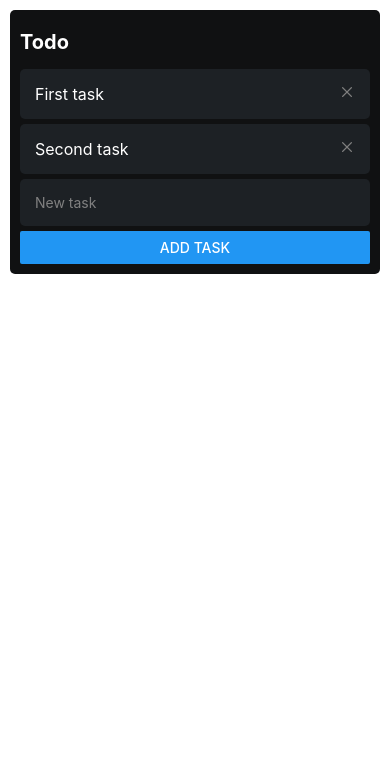
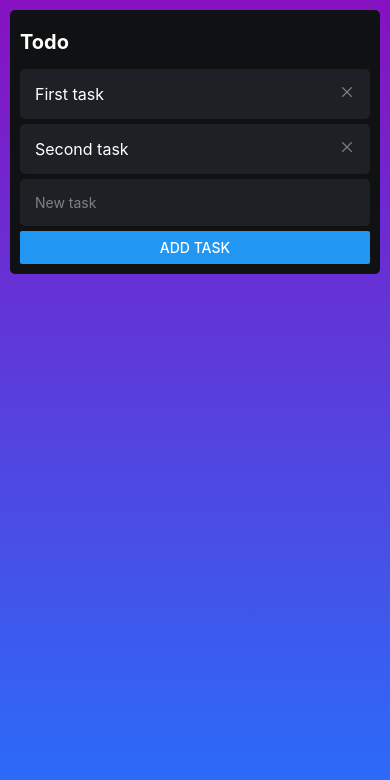
Before and after one commit to notJust-dev/TrelloClone, a React Native app: screen / in a window 390 px wide. Shown: the top 780 px of the page. Built offline with nearby package versions, Linux system fonts and the light colour scheme.

Commit message:
Task board, Linear gradient

```diff
--- a/App.tsx
+++ b/App.tsx
@@ -2,18 +2,15 @@
 import { StyleSheet, Text, View, SafeAreaView } from 'react-native';
 import TaskListItem from './src/components/TaskListItem';
 import TaskList from './src/components/TaskList';
+import TaskBoard from './src/components/TaskBoard';
 
 export default function App() {
   return (
-    <SafeAreaView style={styles.container}>
-      <View style={{ padding: 10 }}>
-        <TaskList />
+    <View style={styles.container}>
+      <TaskBoard />
 
-
-      </View>
-
-      <StatusBar style="auto" />
-    </SafeAreaView>
+      <StatusBar style="light" />
+    </View>
   );
 }
 
--- a/package.json
+++ b/package.json
@@ -14,7 +14,8 @@
     "react": "18.2.0",
     "react-native": "0.73.6",
     "typescript": "^5.3.0",
-    "@types/react": "~18.2.45"
+    "@types/react": "~18.2.45",
+    "expo-linear-gradient": "~12.7.2"
   },
   "devDependencies": {
     "@babel/core": "^7.20.0"
--- /dev/null
+++ b/src/components/TaskBoard.tsx
@@ -0,0 +1,18 @@
+import { View, StyleSheet, SafeAreaView } from 'react-native';
+import TaskList from './TaskList';
+import { LinearGradient } from 'expo-linear-gradient';
+
+export default function TaskBoard() {
+  return (
+    <View style={{ padding: 10, flex: 1 }}>
+      <LinearGradient
+        // Background Linear Gradient
+        colors={['#8711c1', '#2472fc']}
+        style={StyleSheet.absoluteFill}
+      />
+      <SafeAreaView>
+        <TaskList />
+      </SafeAreaView>
+    </View>
+  );
+}
```
Also changed, not shown: 1 other file (tests, documents, lock files or other folders).
